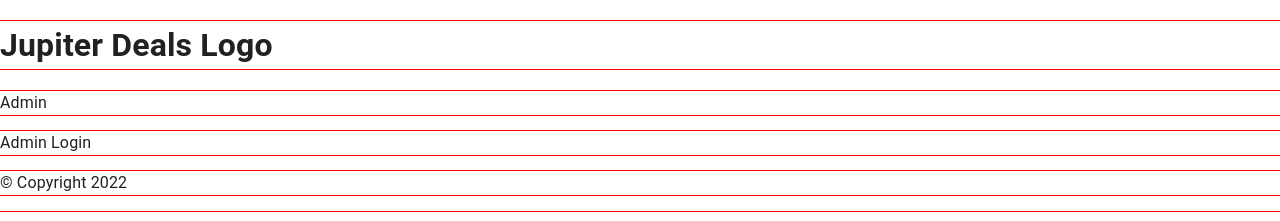
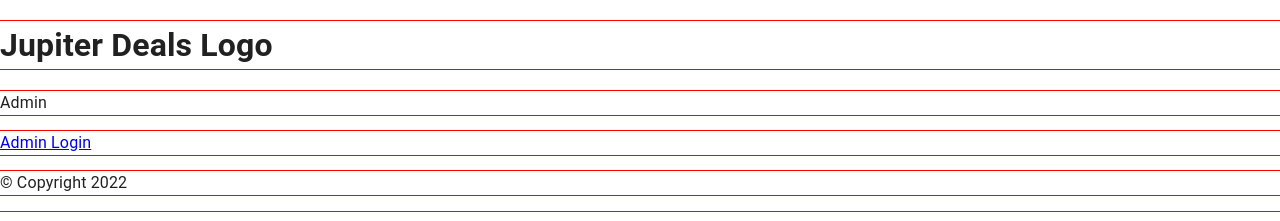
Before and after one commit to Jupiter115/crispy-guide, a React (Create React App) app: page /admin in a window 1280 px wide. Shown: the top 221 px of the page. Built offline with nearby package versions, Linux system fonts and the light colour scheme.

Commit message:
added json

```diff
--- /dev/null
+++ b/data/seeds.json
@@ -0,0 +1,6 @@
+[
+
+  {"title": "deal1"},
+  {"title2": "deal2"}
+
+]
--- a/src/components/Footer.js
+++ b/src/components/Footer.js
@@ -1,9 +1,10 @@
 import React from "react";
+import { Link } from 'react-router-dom'
 
 export default function Footer() {
   return (
     <footer>
-      <p>Admin Login</p>
+      <Link to="/admin"><p>Admin Login</p></Link>
       <p>© Copyright {new Date().getFullYear()}</p>
     </footer>
   );
```
